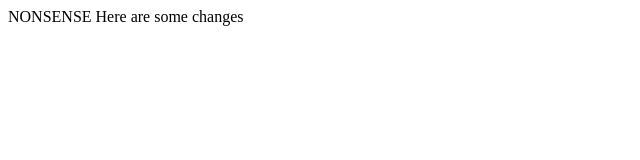
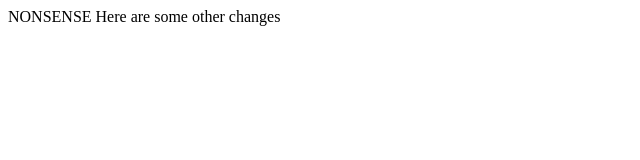
Before and after one commit to 3toe/basic_repo, a plain HTML site: page index.html in a window 1280 px wide. Shown: the full height of the page, 0-640 px from the left. Drawn offline with Linux system fonts and the light colour scheme.

Commit message:
added a readme file and random lines

```diff
--- a/index.html
+++ b/index.html
@@ -8,6 +8,6 @@
 </head>
 <body>
    NONSENSE
-   Here are some changes
+   Here are some other changes
 </body>
 </html>
--- a/styles.css
+++ b/styles.css
@@ -1,4 +1,5 @@
 *{
    /* More nonsense */
    /* this is serious */
+   /* oh totally */
 }
```
Also changed, not shown: 1 other file.
